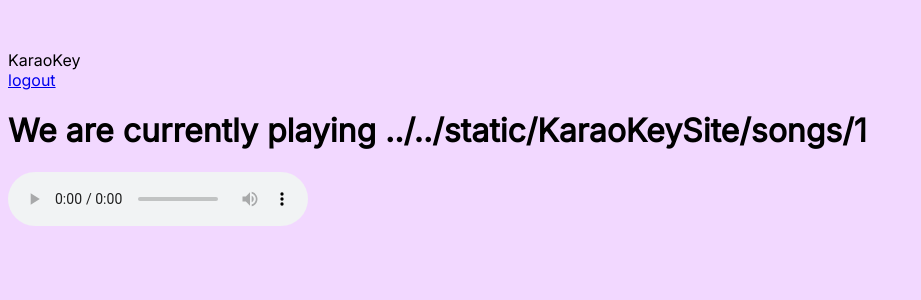
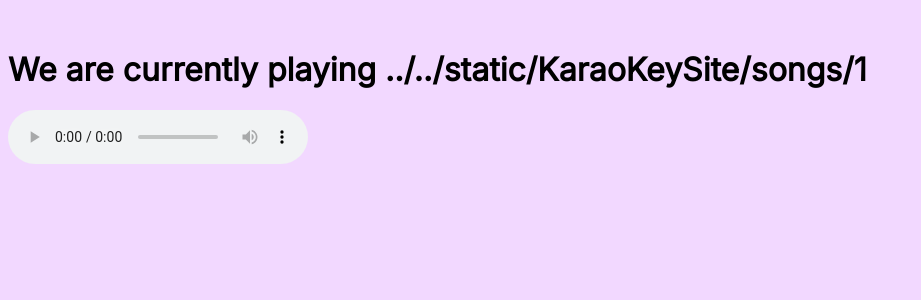
Before and after one commit to agercha/KaraoKey, a Django app: page /song/1 in a window 1280 px wide. Shown: the top 300 px of the page, without its empty margins (0-921 px from the left). Run offline with Django 4.2, Linux system fonts and the light colour scheme; the visitor is signed in with stand-in values (Sample User, id 1).

Commit message:
slightly adjust navigation

```diff
--- a/web/KaraoKeySite/templates/KaraoKeySite/game.html
+++ b/web/KaraoKeySite/templates/KaraoKeySite/game.html
@@ -6,14 +6,6 @@
 {% endblock %}
 
 {% block page-content %}
-<div id="id_header_div">
-  <div id="id_site_name">
-    KaraoKey
-  </div>
-  <a href="{% url 'welcome' %}" id="id_nav_logout" class="header_button">
-    logout
-  </a>
-</div>
 <div id="main">
   <h1>We are currently playing {{title}}</h1>
   <audio controls autoplay>
--- a/web/KaraoKeySite/templates/KaraoKeySite/home.html
+++ b/web/KaraoKeySite/templates/KaraoKeySite/home.html
@@ -17,10 +17,10 @@
 <div id="main">
   <p>
     <a href="{% url 'record' %}" id="id_nav_logout" class="header_button">
-      ACTUAL GAME GO!
+      play here :)
     </a>
   </p>
-  <p>
+  <!-- <p>
     song selection screen
   </p>
   <p>
@@ -37,6 +37,6 @@
     <a href="/song/twinkletwinkle" id="id_nav_logout" class="header_button">
       twinkle twinkle little star
     </a>
-  </p>
+  </p> -->
 </div>
 {% endblock %}
--- a/web/KaraoKeySite/views.py
+++ b/web/KaraoKeySite/views.py
@@ -129,7 +129,7 @@
   curr_vals = HttpResponse({}, content_type='application/json')
   return curr_vals
 
-def dummy_record(request):
+def record(request):
   return render(request, 'KaraoKeySite/record.html', {})
 
 def quick_enter(request):
--- a/web/webapp/urls.py
+++ b/web/webapp/urls.py
@@ -19,7 +19,7 @@
 
 urlpatterns = [
     path('admin/', admin.site.urls),
-    path('', views.home, name="home"), # song select
+    path('', views.home, name="home"),
     path('login', views.login_action, name='login'),
     path('welcome', views.welcome, name='welcome'),
     path('logout', views.logout_action, name='logout'),
@@ -28,7 +28,7 @@
     path('song/<str:song>', views.game, name="song"),
     path('chart', views.chart, name="chart"),
     path('restart-chart', views.restart_chart, name="restart_chart"),
-    path('record', views.dummy_record, name="record"),
+    path('record', views.record, name="record"),
     path('get-pitch', views.get_pitch, name="get_pitch"),
     path('get-json', views.get_json, name="get_json"),
     path('get-chart-json', views.get_chart_json, name="get_chart_json"),
```
